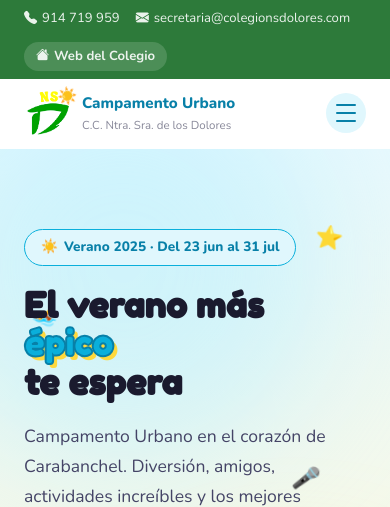
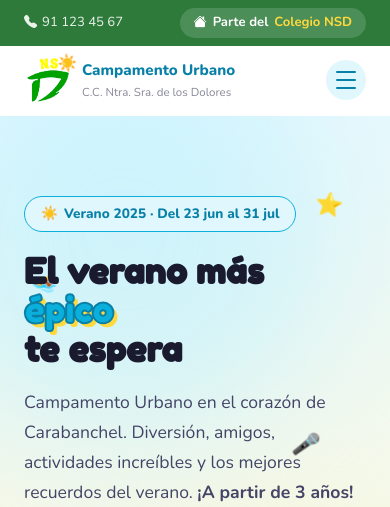
Before and after one commit to fangyi9881/colegio-nsd, a PHP site: page /campamento-nsd/ in a window 390 px wide. Shown: the top 507 px of the page. Run offline with PHP 8.4, Linux system fonts and the light colour scheme.

Commit message:
feat: topbar reorganizado - tel+email izquierda en los 3 sitios, Parte del Colegio NSD en infantil y campamento, Becas/Verano2025 a la derecha

```diff
--- a/campamento-nsd/assets/css/styles.css
+++ b/campamento-nsd/assets/css/styles.css
@@ -97,6 +97,29 @@ input, select, textarea { font: inherit; }
   padding: 4px 12px;
   border-radius: var(--radius-full);
   font-weight: 700;
+}
+.topbar__pill {
+  background: rgba(255,255,255,.15);
+  padding: 4px 14px;
+  border-radius: var(--radius-full);
+  font-weight: 700;
+  display: inline-flex; align-items: center; gap: 6px;
+}
+.topbar__pill a {
+  color: var(--sun);
+  text-decoration: none;
+  display: inline;
+}
+.topbar__pill a:hover { text-decoration: underline; }
+.topbar__note {
+  font-weight: 600;
+  color: rgba(255,255,255,.95);
+  white-space: nowrap;
+}
+.topbar__note strong { color: var(--sun); }
+@media (max-width: 768px) {
+  .topbar__left a:nth-child(2) { display: none; }
+  .topbar__note { display: none; }
 }
 
 /* ============== NAVBAR ============== */
--- a/campamento-nsd/index.html
+++ b/campamento-nsd/index.html
@@ -74,12 +74,11 @@
   <div class="topbar">
     <div class="container topbar__inner">
       <div class="topbar__left">
-        <a href="tel:+34914719959"><i class="bi bi-telephone-fill"></i> 914 719 959</a>
-        <a href="mailto:secretaria@colegionsdolores.com"><i class="bi bi-envelope-fill"></i> secretaria@colegionsdolores.com</a>
+        <a href="tel:+34911234567"><i class="bi bi-telephone-fill"></i> 91 123 45 67</a>
+        <a href="mailto:secretaria@colegionsdolores.es"><i class="bi bi-envelope-fill"></i> secretaria@colegionsdolores.es</a>
       </div>
-      <div class="topbar__right">
-        <a href="../" class="topbar__colegio"><i class="bi bi-house-fill"></i> Web del Colegio</a>
-      </div>
+      <span class="topbar__pill"><i class="bi bi-house-fill"></i> Parte del <a href="../">Colegio NSD</a></span>
+      <span class="topbar__note">☀️ <strong>Verano 2025</strong> · Inscripciones abiertas</span>
     </div>
   </div>
 
--- a/infantil-nsd/index.html
+++ b/infantil-nsd/index.html
@@ -75,7 +75,10 @@
   <!-- ── TOPBAR ─────────────────────────────── -->
   <div class="topbar">
     <div class="topbar__inner">
-      <span><a href="tel:+34911234567">📞 91 123 45 67</a></span>
+      <div class="topbar__left">
+        <a href="tel:+34911234567">📞 91 123 45 67</a>
+        <a href="mailto:secretaria@colegionsdolores.es">✉️ secretaria@colegionsdolores.es</a>
+      </div>
       <span class="topbar__pill">🏫 Parte del <a href="../">Colegio NSD</a></span>
       <span>⭐ <strong style="color:#fff">Becas Comunidad de Madrid</strong> disponibles</span>
     </div>
```
Also changed, not shown: infantil-nsd/assets/css/styles.css (+7 -0 lines).
